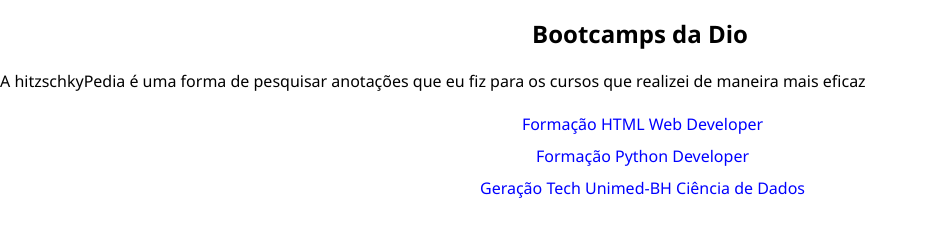
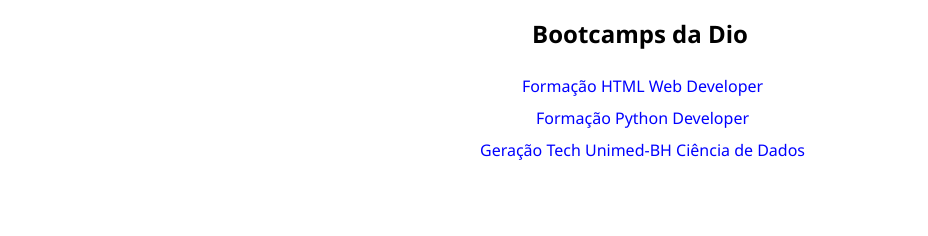
Before and after one commit to CiceroHitzschky/HitzschkyPedia, a plain HTML site: page index.html in a window 1280 px wide. Shown: the part 308-544 px from the top of the page, without its empty margins (0-928 px from the left). Drawn offline with Linux system fonts and the light colour scheme.

Commit message:
Update index.html

```diff
--- a/index.html
+++ b/index.html
@@ -18,7 +18,6 @@
     <main>
         <section>
             <h1 align="center">Bootcamps da Dio</h1>
-            <p align="center" >A hitzschkyPedia é uma forma de pesquisar anotações que eu fiz para os cursos que realizei de maneira mais eficaz</p>
         </section>
         <nav>
             <ul>
```
